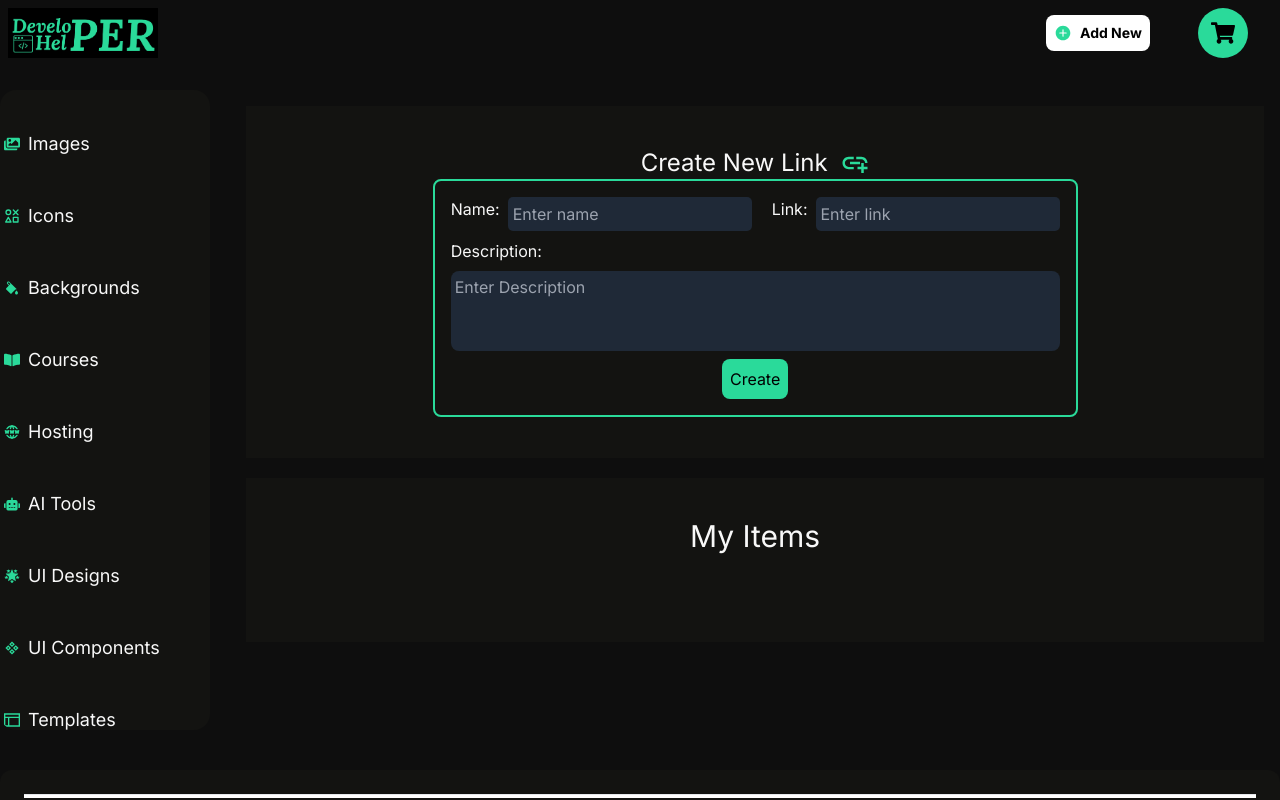
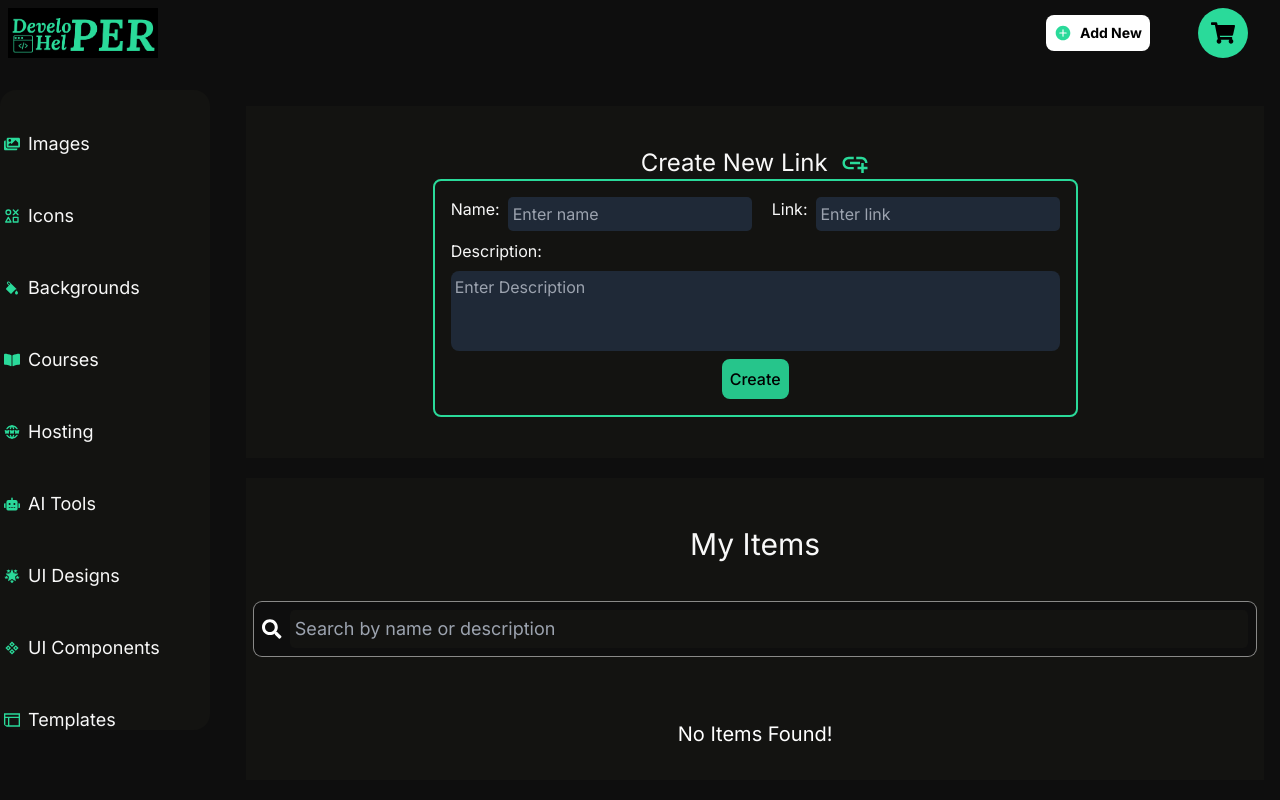
Before and after one commit to Lokesh9307/developer-helper, a Next.js app: page /newlink in a window 1280 px wide. Shown: the top 800 px of the page. Built offline with nearby package versions, Linux system fonts and the light colour scheme.

Commit message:
searchbar added for newlink and cart

```diff
--- a/src/app/App.css
+++ b/src/app/App.css
@@ -31,3 +31,26 @@
     padding: 5px;
     border-radius: 5px;
   }
+  .input-field:focus{
+    outline: none;
+  }
+
+  /* .scroll-bar-style::-webkit-scrollbar{
+    width:300px;
+    color: white;
+  } */
+  .scroll-bar-style::-webkit-scrollbar {
+    width: 10px; /* width of the scrollbar */
+    border-radius: 20px;
+}
+
+.scroll-bar-style::-webkit-scrollbar-track {
+    background: #000000; /* color of the track */
+}
+
+.scroll-bar-style::-webkit-scrollbar-thumb {
+    background: linear-gradient(90deg, #2ADA9A, rgb(82, 151, 82), #2ADA9A); /* color of the scrollbar */
+    opacity: .5;
+    border-radius: 10px;
+    height: 10px;
+}
--- a/src/app/carts/page.tsx
+++ b/src/app/carts/page.tsx
@@ -1,10 +1,11 @@
 'use client'
-import { Suspense, useState,lazy } from 'react';
+import { Suspense, useState, lazy } from 'react';
 import { CiBookmarkRemove } from "react-icons/ci";
 import { MdBookmarkRemove } from "react-icons/md";
-const Card = lazy(()=>import ('../pages/Card')) ;
-const Loader = lazy(()=>import('../pages/Loader')) ;
+const Card = lazy(() => import('../pages/Card'));
+const Loader = lazy(() => import('../pages/Loader'));
 import '../App.css'
+import { FaSearch } from 'react-icons/fa';
 
 interface CardData {
     icon: string;
@@ -14,6 +15,8 @@ interface CardData {
 }
 
 const MyCart = () => {
+
+    const [searchTerm, setSearchTerm] = useState<string>('');
     const [savedCards, setSavedCards] = useState<CardData[]>(() => {
         if (typeof window !== 'undefined') {
             const savedData = localStorage.getItem('savedCards');
@@ -29,18 +32,42 @@ const MyCart = () => {
         localStorage.setItem('savedCards', JSON.stringify(updatedCards)); // Update local storage
     };
 
+    const filteredCards = savedCards.filter(card =>
+        card.name.toLowerCase().includes(searchTerm.toLowerCase())
+    );
 
     return (
         <Suspense fallback={<Loader />}>
-            <section className=' flex flex-wrap lg:gap-5 gap-1 lg:p-3 gap-x-8 bg-secondarybg  w-full mx-auto px-5 lg:gap-y-3 gap-y-4 relative lg:justify-normal md:justify-around sm:justify-around justify-around overflow-y-scroll scroll-none h-auto'>
-                <h1 className='text-textColor absolute text-center top-0 text-xl p-2 lg:w-[95.2%] w-[90%]'>My Cart<hr className='bg-green-700' /></h1>
-                {savedCards.map((card, index) => (
-                    <div key={index} className="relative">
-                    <button className="absolute top-12 lg:right-7 right-2 text-red-500 lg:text-2xl text-3xl z-10  p-[1px] rounded-lg font-bolder hover:scale-110 duration-200 bg-white"
-                    onClick={() => handleRemoveCard(index)}><MdBookmarkRemove/></button>
-                    <Card icon={card.icon} name={card.name} desc={card.desc} link={card.link} />
+            <section className=' flex flex-wrap lg:gap-5 gap-1 lg:p-3 gap-x-8 bg-secondarybg  w-full mx-auto px-5 lg:gap-y-3 gap-y-4 relative  overflow-y-scroll scroll-none h-auto justify-center'>
+                <h1 className='text-textColor  text-center  text-xl p-2 lg:w-[95.2%] w-[90%]'>My Cart<hr className='bg-green-700' /></h1>
+                  {/* Search input field */}
+                  <div className="flex justify-center items-center  bg-primarybg p-2 text-lg ring-1 ring-white/50 rounded-lg gap-2 w-full h-[50px] sticky">
+                    <FaSearch className='text-xl text-white' />
+                    <input
+                        type="text"
+                        placeholder="Search by name"
+                        className="input-field bg-secondarybg focus:outline-none "
+                        value={searchTerm}
+                        onChange={(e) => setSearchTerm(e.target.value)}
+                    />
                 </div>
-                ))}
+                <div className='flex flex-wrap w-full h-full lg:justify-normal md:justify-around sm:justify-around justify-around'>
+                {filteredCards.length > 0 ? (
+                        filteredCards.map((card, index) => (
+                            <div key={index} className="relative">
+                                <button className="absolute top-12 lg:right-7 right-2 text-red-500 lg:text-2xl text-3xl z-10 p-[1px] rounded-lg font-bolder hover:scale-110 duration-200 bg-white"
+                                    onClick={() => handleRemoveCard(index)}><MdBookmarkRemove /></button>
+                                <Card icon={card.icon} name={card.name} desc={card.desc} link={card.link} />
+                            </div>
+                        ))
+                    ) : (
+                        <div className="text-textColor text-center mt-5 text-xl">
+                            <h1 >
+                            No items found!
+                            </h1>
+                        </div>
+                    )}
+                </div>
             </section>
         </Suspense>
     );
--- a/src/app/newlink/page.tsx
+++ b/src/app/newlink/page.tsx
@@ -1,11 +1,11 @@
 'use client'
 import React, { Suspense, lazy, useEffect, useState } from 'react'
-import { FaExternalLinkAlt } from "react-icons/fa";
+import { FaExternalLinkAlt,FaSearch  } from "react-icons/fa";
 import { IoIosRemoveCircle } from "react-icons/io";
 import { MdAddLink } from "react-icons/md";
 import '../App.css'
 import Link from 'next/link';
-const Loader = lazy(()=>import('../pages/Loader'))  ;
+const Loader = lazy(() => import('../pages/Loader'));
 
 
 interface FormData {
@@ -29,6 +29,7 @@ function NewLink() {
     });
 
     const [cards, setCards] = useState<CardData[]>([]);
+    const [searchTerm, setSearchTerm] = useState<string>('');
 
     useEffect(() => {
         const storedCards = localStorage.getItem('cards');
@@ -62,19 +63,25 @@ function NewLink() {
         setCards(updatedCards);
         localStorage.setItem('cards', JSON.stringify(updatedCards)); // Update local storage
     };
+    const filteredCards = cards.filter(card =>
+        card.name.toLowerCase().includes(searchTerm.toLowerCase())||
+        card.description.toLowerCase().includes(searchTerm.toLowerCase())
+
+    );
+
     return (
         <>
-        <Suspense fallback={<Loader/>}>
+            <Suspense fallback={<Loader />}>
                 <main className='flex flex-col w-full h-auto gap-5 p-4'>
                     <section className='bg-secondarybg w-full h-[22rem] text-textColor flex justify-center items-center flex-col p-2'>
-                    <h1 className='text-2xl text-center flex items-center gap-3'>Create New Link <MdAddLink className='text-3xl text-mainColor'/></h1>
+                        <h1 className='text-2xl text-center flex items-center gap-3'>Create New Link <MdAddLink className='text-3xl text-mainColor' /></h1>
                         <form action="" className='flex flex-col gap-2 border-2 border-mainBorder p-4 rounded-lg' onSubmit={handleSubmit}>
                             <div className='flex gap-5'>
                                 <div className='flex gap-2'>
                                     <label htmlFor="name">
                                         Name:
                                     </label>
-                                <input type="text" name="name" placeholder='Enter name' className='input-field bg-gray-800' value={formData.name} onChange={handleChange} required/>
+                                    <input type="text" name="name" placeholder='Enter name' className='input-field bg-gray-800' value={formData.name} onChange={handleChange} required />
                                 </div>
                                 <div className='flex gap-2'>
                                     <label htmlFor="link">
@@ -87,36 +94,55 @@ function NewLink() {
                                 <label htmlFor="name">
                                     Description:
                                 </label>
-                            <textarea name="description" id="" cols={20} rows={3} className='resize-none text-white rounded-lg p-1 bg-gray-800 overflow-hidden' placeholder='Enter Description' value={formData.description} onChange={handleChange} required></textarea>
+                                <textarea name="description" id="" cols={20} rows={3} className='resize-none text-white rounded-lg p-1 bg-gray-800 overflow-hidden focus:outline-none' placeholder='Enter Description' value={formData.description} onChange={handleChange} required></textarea>
                             </div>
                             <div className='flex justify-center items-center'>
-                            <button type="submit" className='bg-mainColor text-black p-2 rounded-lg'>
+                                <button type="submit" className='bg-mainColor/90 text-black p-2 rounded-lg font-medium hover:bg-mainColor hover:scale-105'>
                                     Create
                                 </button>
                             </div>
                         </form>
                     </section>
 
-
-                <section className='bg-secondarybg w-full flex flex-col gap-10'>
+                    <section className='bg-secondarybg w-full flex flex-col gap-10 p-2 relative'>
                         <h1 className='text-center text-3xl text-textColor mt-10'>My Items</h1>
-                    <div className='w-full h-auto flex items-center flex-wrap overflow-y-auto mx-auto p-6 lg:gap-5 gap-2 lg:justify-normal justify-center'>
-                        {cards.map((card) => (
-                            <div key={card.id} className='bg-primarybg w-[300px] h-[200px] border-2 border-mainBorder rounded-lg text-textColor flex justify-around items-center flex-col p-3'>
+                        {/* Search input field */}
+                     <div className="flex justify-center items-center  bg-primarybg p-2 text-lg ring-1 ring-white/50 rounded-lg gap-2">
+                        <FaSearch className='text-xl text-white'/>
+                        <input
+                            type="text"
+                            placeholder="Search by name or description"
+                            className="input-field bg-secondarybg focus:outline-none "
+                            value={searchTerm}
+                            onChange={(e) => setSearchTerm(e.target.value)}
+                        />
+                    </div>
+                        <div className='flex justify-center items-center w-full h-auto  mx-auto rounded-lg overflow-y-scroll scroll-bar-style'>
+                            <div className='h-auto flex items-center flex-wrap overflow-y-auto mx-auto p-6 lg:gap-5 lg:gap-x-10 gap-2 lg:justify-normal justify-center'>
+                            {filteredCards.length>0?
+                            filteredCards.map((card) => (
+                                <div key={card.id} className='bg-primarybg w-[250px] h-[200px] border-2 border-mainBorder rounded-lg text-textColor flex justify-around items-center flex-col p-3'>
                                     <div className='relative flex items-center w-full justify-center'>
                                         <h3 className='text-center'>{card.name.toLocaleUpperCase()}</h3>
                                         <span className='text-2xl text-red-500  cursor-pointer absolute right-0 top-[-16px]'>
-                                    <IoIosRemoveCircle onClick={() => handleRemoveCard(card.id)}/>
+                                            <IoIosRemoveCircle onClick={() => handleRemoveCard(card.id)} />
                                         </span>
                                     </div>
-                                <p>{card.description.split(" ").slice(0,10).join(" ")+(card.description.split(" ").length > 10?"...":"")}</p>
+                                    <p>{card.description.split(" ").slice(0, 10).join(" ") + (card.description.split(" ").length > 10 ? "..." : "")}</p>
                                     <Link className='text-mainColor border-2 border-white/70 py-1 px-4 rounded-lg flex items-center gap-1'
                                         href={card.link} target='blank'>
-                                    <span><FaExternalLinkAlt/></span>
+                                        <span><FaExternalLinkAlt /></span>
                                         Link
                                     </Link>
                                 </div>
-                        ))}
+                            )):
+                            <div className='text-xl text-white text-start'>
+                                <h1>
+                                    No Items Found!
+                                </h1>
+                            </div>
+                            }
+                            </div>
                         </div>
                     </section>
                 </main>
--- a/src/app/page.tsx
+++ b/src/app/page.tsx
@@ -36,7 +36,7 @@ export default function Home() {
             </li>
             <li className='w-[300px]  text-textColor/80 border-2 border-white/40 p-2 rounded-lg bg-secondarybg/50 hover:text-textColor duration-300'>
               Now you can create your own link
-            </li><sup className='ml-[-10px] text-red-500 font-bold'>new</sup>
+            </li>
           </ul>
         </div>
         <div className='lg:block hidden overflow-hidden'>
```
Lines whose indentation alone changed are shown as unchanged.
